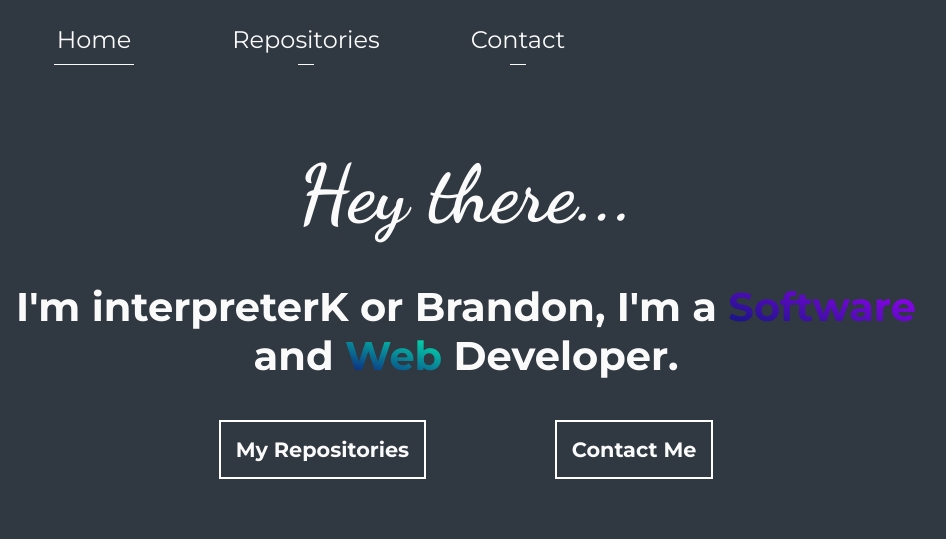
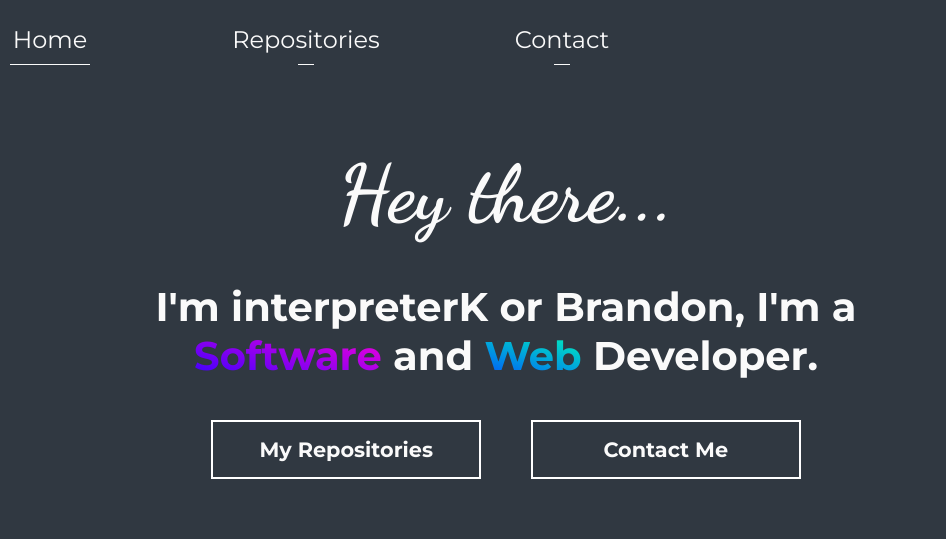
Before and after one commit to interpreterK/rhpidfyre.io, a website built with Vite: page src/index.html in a window 1280 px wide. Shown: the top 539 px of the page, 334-1280 px from the left. Built offline with nearby package versions, Linux system fonts and the light colour scheme.

Commit message:
html and scss

```diff
--- a/src/index.html
+++ b/src/index.html
@@ -26,7 +26,7 @@
 					<span></span>
 				</div>
 			</a>
-			<a href="pages/Repositories.html">
+			<a href="pages/Contact.html">
 				<div data-topbutton="contact" class="head-button">
 					<button>Contact</button>
 					<span></span>
@@ -42,8 +42,12 @@
 					<h1>Hey there...</h1>
 					<h2>I'm interpreterK or Brandon, I'm a <span data-gradtype="software">Software</span> and <span data-gradtype="web">Web</span> Developer.</h2>
 					<div>
-						<button>My Repositories</button>
-						<button>Contact Me</button>
+						<a href="pages/Repositories.html">
+							<button>My Repositories</button>
+						</a>
+						<a href="pages/Contact.html">
+							<button>Contact Me</button>
+						</a>
 					</div>
 				</div>
 			</div>
--- a/src/styles/index-style.scss
+++ b/src/styles/index-style.scss
@@ -30,7 +30,7 @@ $MainPage: "main > div";
 	display: flex;
 	justify-content: center;
 	align-items: center;
-	column-gap: 20px;
+	column-gap: 4rem;
 	height: 10vh;
 
 	button {
@@ -55,7 +55,7 @@ $MainPage: "main > div";
 			width: 1em;
 			height: .1em;
 			background-color: var(--font-light-color);
-			transition: width calc(var(--button-hover-speed) * 2);
+			transition: width calc(var(--button-hover-speed, .4s) * 2);
 		}
 	}
 	div[data-topbutton="home"] > span {
@@ -63,11 +63,11 @@ $MainPage: "main > div";
 	}
 	div[data-topbutton="repos"]:hover > span {
 		width: 90%;
-		transition: width var(--button-hover-speed);
+		transition: width var(--button-hover-speed, .4s);
 	}
 	div[data-topbutton="contact"]:hover > span {
 		width: 60%;
-		transition: width var(--button-hover-speed);
+		transition: width var(--button-hover-speed, .4s);
 	}
 }
 
@@ -82,6 +82,7 @@ $MainPage: "main > div";
 		justify-content: space-evenly;
 		align-items: center;
 		margin-top: 3.5rem;
+		column-gap: 5rem;
 		padding: 10px;
 		max-width: 1920px;
 
@@ -110,12 +111,12 @@ $MainPage: "main > div";
 				margin-bottom: 1em;
 
 				> span[data-gradtype="software"] {
-					background-image: linear-gradient(16deg, #091679 0%, #a400ff 100%);
+					background-image: linear-gradient(16deg, #3500ff 0%, #ff00d9 100%);
 					background-clip: text;
 					color: transparent;
 				}
 				> span[data-gradtype="web"] {
-					background-image: linear-gradient(16deg, #0f0979 0%, #00ffb5 100%);
+					background-image: linear-gradient(16deg, #0050ff 0%, #00ffb5 100%);
 					background-clip: text;
 					color: transparent;
 				}
@@ -127,20 +128,21 @@ $MainPage: "main > div";
 				align-items: center;
 				width: 80%;
 
-				> button {
+				button {
 					font-family: var(--Montserrat-font);
 					font-weight: bold;
 					font-size: 1.3em;
 					color: var(--font-light-color);
 					border: 2px solid white;
 					padding: 15px;
-					transition: background-color var(--button-hover-speed), color var(--button-hover-speed), border-radius var(--button-hover-speed);
+					width: 13em;
+					transition: background-color var(--button-hover-speed, .4s), color var(--button-hover-speed, .4s), border-radius var(--button-hover-speed, .4s);
 
 					&:hover {
 						background-color: white;
 						color: black;
 						border-radius: 10px;
-						transition: background-color var(--button-hover-speed), color var(--button-hover-speed), border-radius var(--button-hover-speed);
+						transition: background-color var(--button-hover-speed, .4s), color var(--button-hover-speed, .4s), border-radius var(--button-hover-speed, .4s);
 					}
 				}
 			}
```
